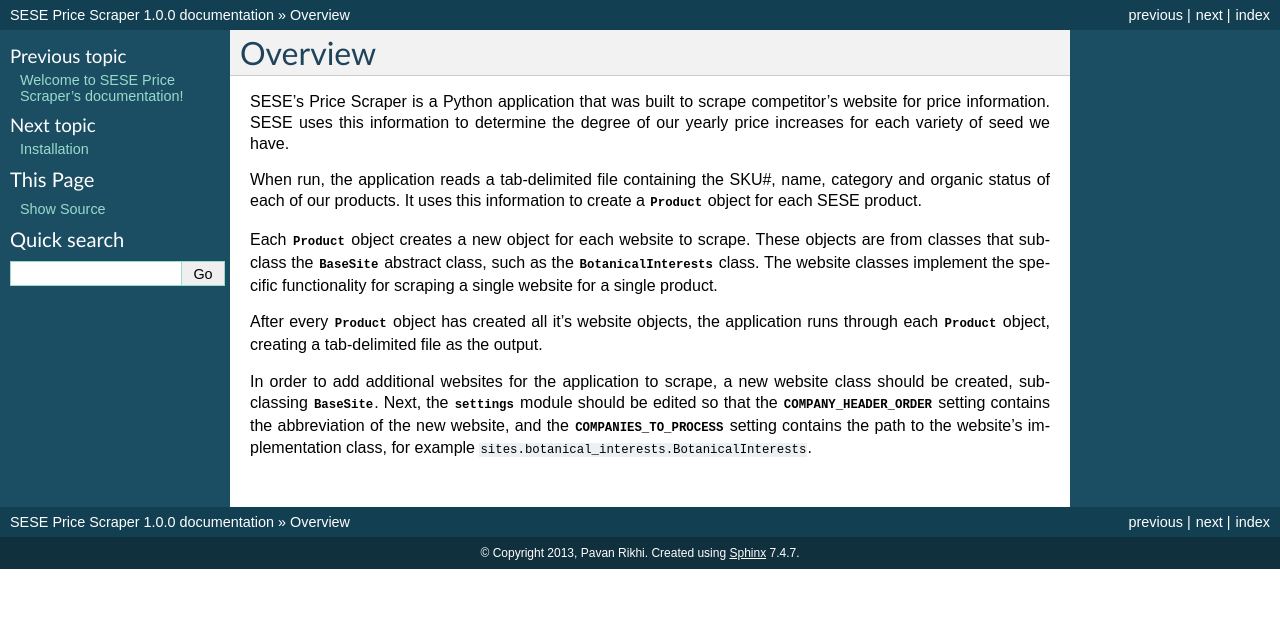
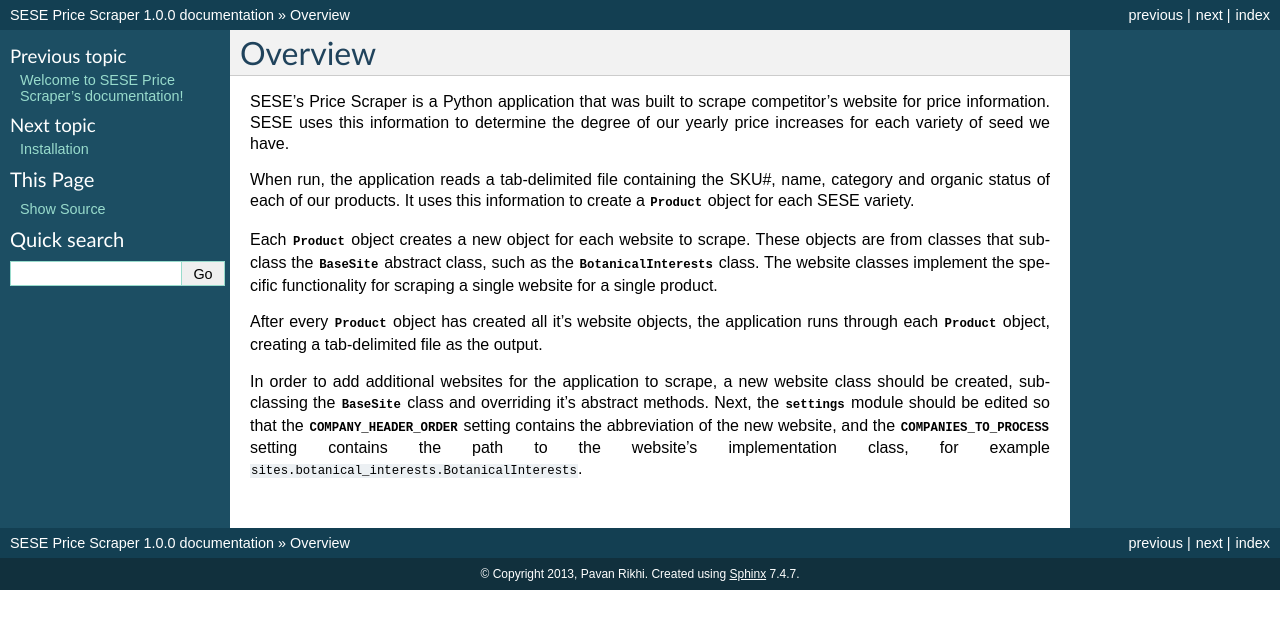
Before and after one commit to prikhi/seed-pricing-scraper, a Sphinx documentation site: the page built from docs/overview.rst, in a window 1280 px wide. Shown: the top 629 px of the page. Built offline with Sphinx 7.4.7, drawn with Linux system fonts in a browser that asks for light colours; pages that are not in the unit, such as notebooks, are missing from menus.

Commit message:
More Docs

```diff
--- a/docs/overview.rst
+++ b/docs/overview.rst
@@ -8,7 +8,7 @@ have.
 
 When run, the application reads a tab-delimited file containing the SKU#, name,
 category and organic status of each of our products. It uses this information
-to create a :class:`~product.Product` object for each SESE product.
+to create a :class:`~product.Product` object for each SESE variety.
 
 Each :class:`~product.Product` object creates a new object for each website to
 scrape. These objects are from classes that sub-class the
@@ -22,9 +22,10 @@ objects, the application runs through each :class:`~product.Product` object,
 creating a tab-delimited file as the output.
 
 In order to add additional websites for the application to scrape, a new
-website class should be created, sub-classing :class:`~sites.base.BaseSite`.
-Next, the :mod:`settings` module should be edited so that the
-:data:`~settings.COMPANY_HEADER_ORDER` setting contains the abbreviation of the
-new website, and the :data:`~settings.COMPANIES_TO_PROCESS` setting contains the
-path to the website's implementation class, for example
+website class should be created, sub-classing the :class:`~sites.base.BaseSite`
+class and overriding it's abstract methods.  Next, the :mod:`settings` module
+should be edited so that the :data:`~settings.COMPANY_HEADER_ORDER` setting
+contains the abbreviation of the new website, and the
+:data:`~settings.COMPANIES_TO_PROCESS` setting contains the path to the
+website's implementation class, for example
 ``sites.botanical_interests.BotanicalInterests``.
```
Also changed, not shown: docs/install.rst (+11 -2 lines).
